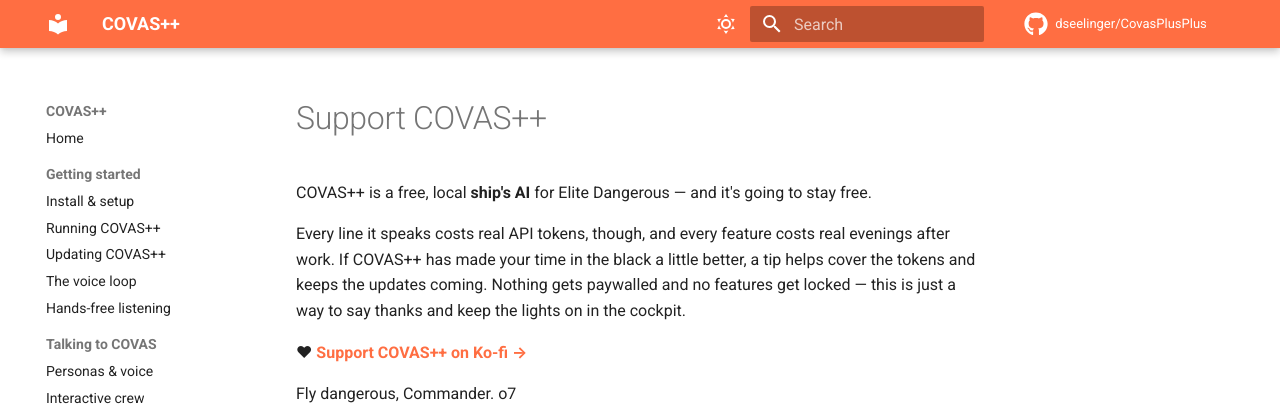
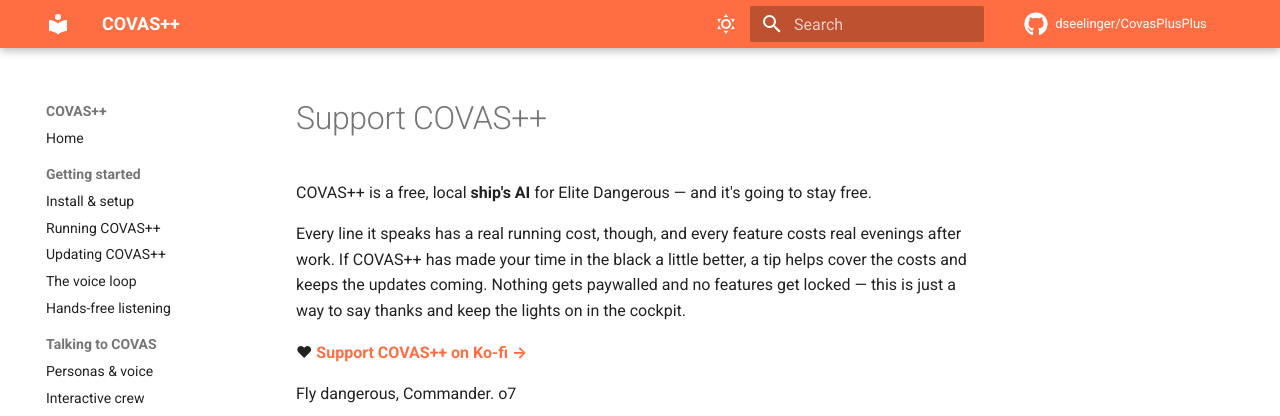
Before and after one commit to dseelinger/CovasPlusPlus, an MkDocs documentation site: the page built from docs/support.md, in a window 1280 px wide. Shown: the top 416 px of the page. Built offline with MkDocs 1.6.1 and Material for MkDocs 9.7.7, drawn with Linux system fonts in a browser that asks for light colours; comment, search, counter and statistics services are not loaded.

Commit message:
docs: genericize support framing from tokens to cost (#150)
Replace the 'API tokens' framing in the support/tip docs (docs/support.md
and the README Support section) with more generic 'running cost' language.


Claude-Session: https://claude.ai/code/session_01S1UeXmk1KUu1xYWRKxu8wd

Co-authored-by: Claude <noreply@anthropic.com>

```diff
--- a/docs/support.md
+++ b/docs/support.md
@@ -2,8 +2,8 @@
 
 COVAS++ is a free, local **ship's AI** for Elite Dangerous — and it's going to stay free.
 
-Every line it speaks costs real API tokens, though, and every feature costs real evenings after
-work. If COVAS++ has made your time in the black a little better, a tip helps cover the tokens and
+Every line it speaks has a real running cost, though, and every feature costs real evenings after
+work. If COVAS++ has made your time in the black a little better, a tip helps cover the costs and
 keeps the updates coming. Nothing gets paywalled and no features get locked — this is just a way to
 say thanks and keep the lights on in the cockpit.
 
```
Also changed, not shown: README.md (+1 -1 lines).
